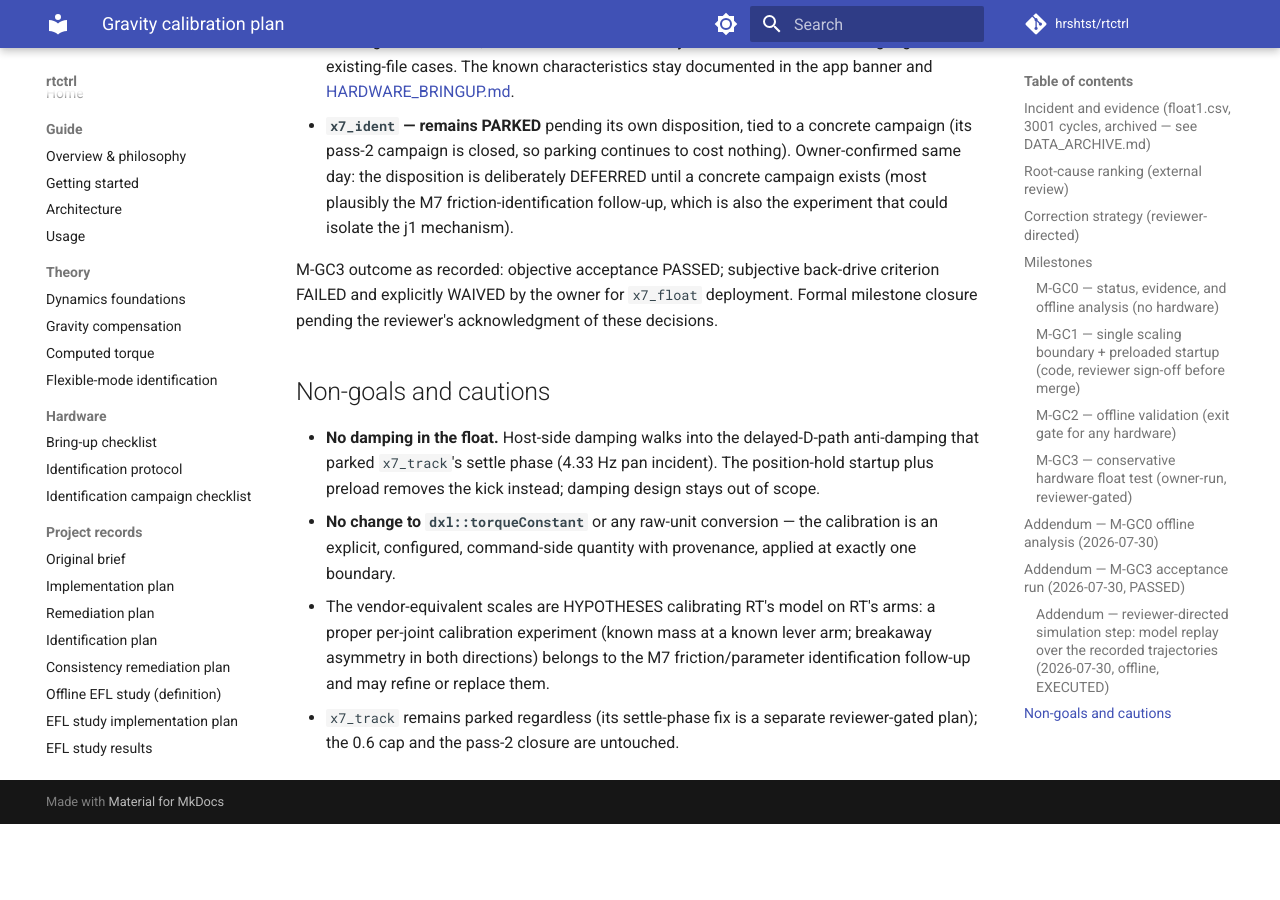
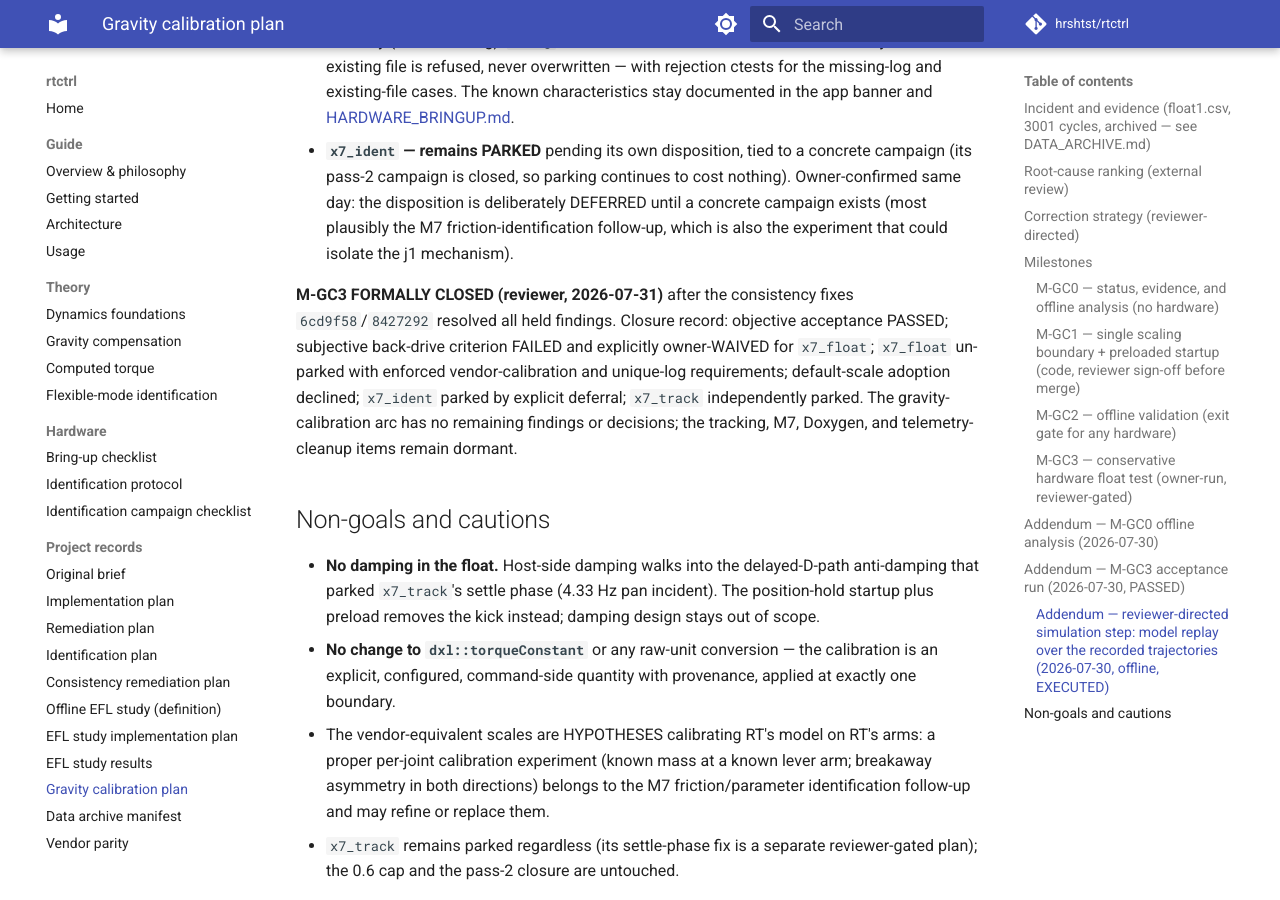
Before and after one commit to hrshtst/rtctrl, an MkDocs documentation site: the page built from docs/GRAVITY_CALIBRATION_PLAN.md, in a window 1280 px wide and 900 px high, scrolled down 13853 px. Built offline with MkDocs 1.6.1 and Material for MkDocs 9.7.7, drawn with Linux system fonts in a browser that asks for light colours; comment, search, counter and statistics services are not loaded; before the commit the page ends 14677 px from its top, so only the background shows below that; some of the changed text lies outside the part shown.

Commit message:
docs: record the formal M-GC3 closure
Reviewer acknowledgment 2026-07-31 after the consistency fixes:
objective acceptance passed; subjective criterion failed and
owner-waived; x7_float un-parked under enforced conditions;
default adoption declined; x7_ident deferred; x7_track
independently parked. No remaining findings or decisions in the
gravity-calibration arc.

Claude-Session: https://claude.ai/code/session_01YAWbVpqQUvoVxMgA6QaZ4o

```diff
--- a/docs/GRAVITY_CALIBRATION_PLAN.md
+++ b/docs/GRAVITY_CALIBRATION_PLAN.md
@@ -56,8 +56,9 @@ tendency — a waiver, not a pass.** Decisions taken: default-scale
 adoption DECLINED (calibration stays per-application);
 **`x7_float` UN-PARKED** with a mode-independent vendor-calibration
 gate; **`x7_ident` remains PARKED** pending its own disposition;
-`x7_track` remains parked regardless. Formal closure pending
-reviewer acknowledgment — see the Decisions record below.*
+`x7_track` remains parked regardless. **M-GC3 FORMALLY CLOSED
+2026-07-31** — reviewer acknowledgment of the consistency fixes
+(`6cd9f58`, `8427292`); see the Decisions record below.*
 
 ## Incident and evidence (`float1.csv`, 3001 cycles, archived — see [DATA_ARCHIVE.md](DATA_ARCHIVE.md))
 
@@ -715,10 +716,16 @@ SEPARATELY by the reviewer + owner):**
   follow-up, which is also the experiment that could isolate the
   j1 mechanism).
 
-M-GC3 outcome as recorded: objective acceptance PASSED; subjective
-back-drive criterion FAILED and explicitly WAIVED by the owner for
-`x7_float` deployment. Formal milestone closure pending the
-reviewer's acknowledgment of these decisions.
+**M-GC3 FORMALLY CLOSED (reviewer, 2026-07-31)** after the
+consistency fixes `6cd9f58`/`8427292` resolved all held findings.
+Closure record: objective acceptance PASSED; subjective back-drive
+criterion FAILED and explicitly owner-WAIVED for `x7_float`;
+`x7_float` un-parked with enforced vendor-calibration and
+unique-log requirements; default-scale adoption declined;
+`x7_ident` parked by explicit deferral; `x7_track` independently
+parked. The gravity-calibration arc has no remaining findings or
+decisions; the tracking, M7, Doxygen, and telemetry-cleanup items
+remain dormant.
 
 ## Non-goals and cautions
 
```
